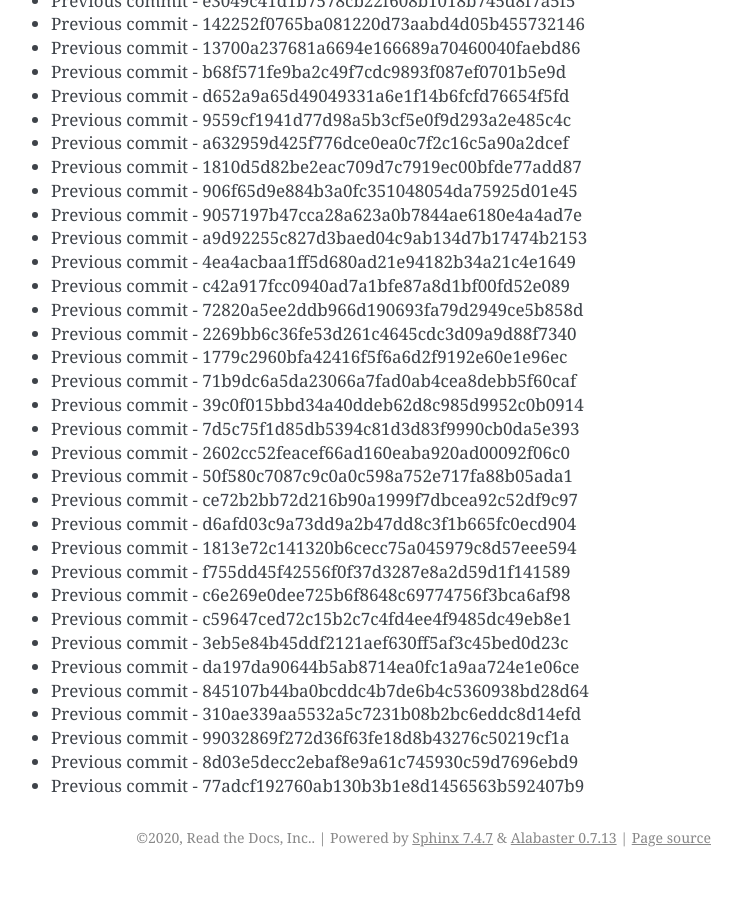
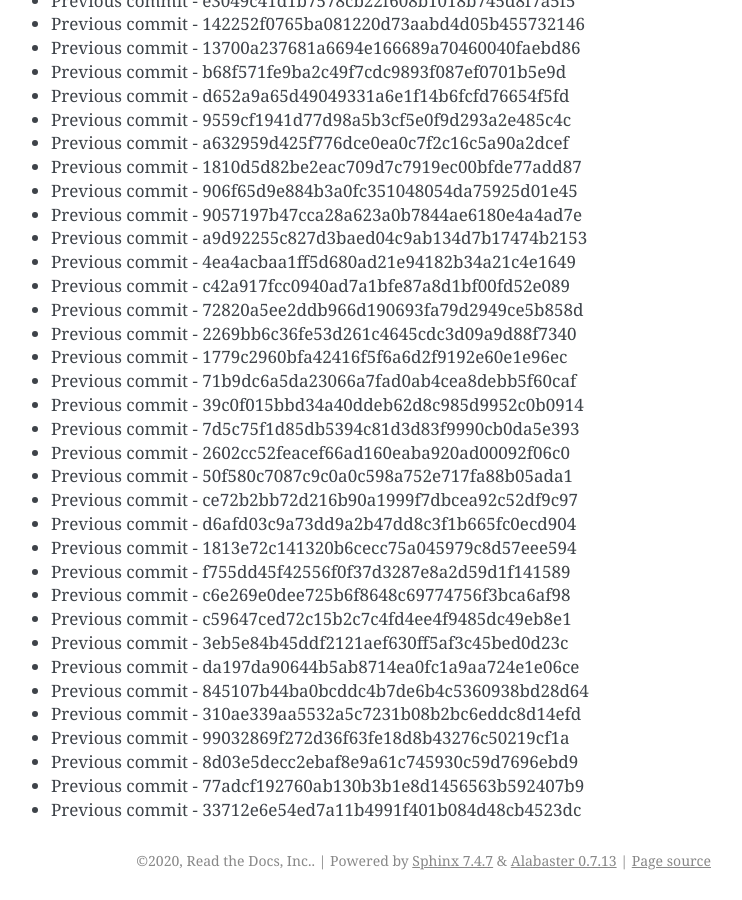
Before and after one commit to readthedocs/rtd-git-stresstest, a Sphinx documentation site: the page built from docs/updates.rst, in a window 1280 px wide and 900 px high, scrolled down 35803 px. Shown: the whole window, without its empty margins (399-1141 px from the left). Built offline with Sphinx 7.4.7, drawn with Linux system fonts in a browser that asks for light colours; before the commit the page ends 36680 px from its top, so only the background shows below that.

Commit message:
Generating commit from previous: 33712e6e54ed7a11b4991f401b084d48cb4523dc

```diff
--- a/docs/updates.rst
+++ b/docs/updates.rst
@@ -1536,3 +1536,4 @@ It can be tested for any performance characteristics.
 * Previous commit - 99032869f272d36f63fe18d8b43276c50219cf1a
 * Previous commit - 8d03e5decc2ebaf8e9a61c745930c59d7696ebd9
 * Previous commit - 77adcf192760ab130b3b1e8d1456563b592407b9
+* Previous commit - 33712e6e54ed7a11b4991f401b084d48cb4523dc
```
